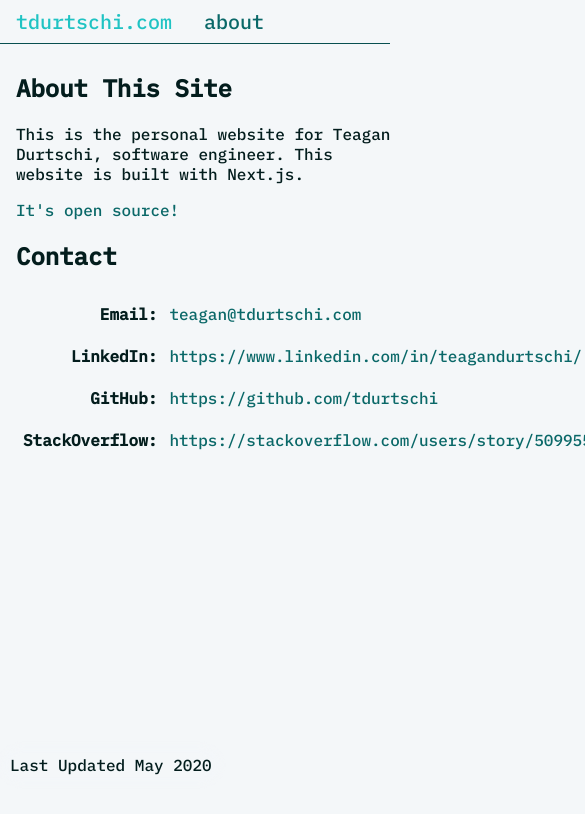
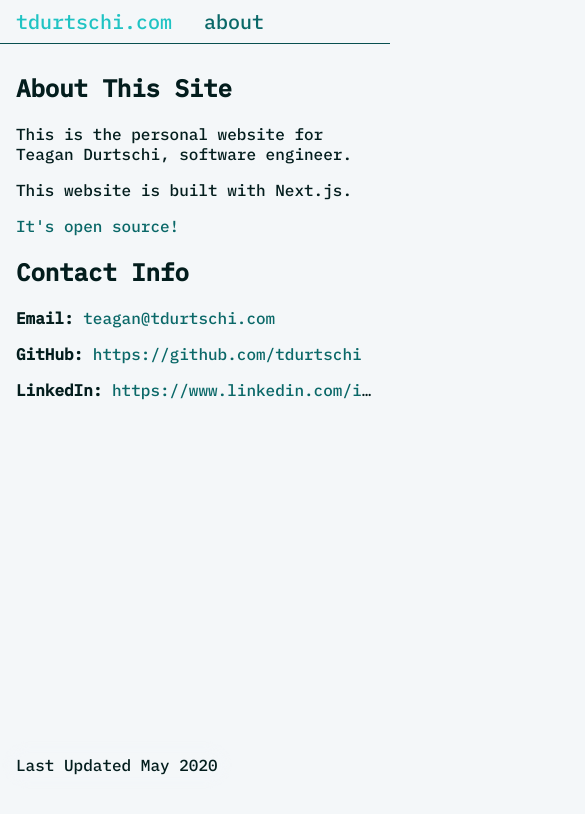
Before and after one commit to tdurtschi/tdurtschi-web, a Next.js app: page /about in a window 390 px wide. Shown: the top 814 px of the page, 585 px wide, since content can reach past the window. Built offline with nearby package versions, Linux system fonts and the light colour scheme.

Commit message:
Fixed up styles on About page so it looks ok on mobile, updated copy.

```diff
--- a/pages/about.js
+++ b/pages/about.js
@@ -7,47 +7,22 @@ export default function About() {
         <>
             <div className={styles.about}>
                 <h2>About This Site</h2>
-                <p>This is the personal website for Teagan Durtschi, software engineer. This website is built with Next.js.</p>
+                <p>This is the personal website for Teagan Durtschi, software engineer. </p>
+                <p>This website is built with Next.js.</p>
                 <p><a href={githubUrl}>It's open source!</a></p>
-                <h2>Contact</h2>
-                <table>
-                    <tbody>
-                        <tr>
-                            <td>
-                                <strong>Email:</strong>
-                            </td>
-                            <td>
-                                <a href="mailto:teagan@teaganmatthewdurtschi.com">teagan@tdurtschi.com</a>
-                            </td>
-                        </tr>
-                        <tr>
-                            <td>
-                                <strong>LinkedIn:</strong>
-                            </td>
-                            <td>
-                                <a
-                                    href="https://www.linkedin.com/in/teagandurtschi/">https://www.linkedin.com/in/teagandurtschi/</a>
-                            </td>
-                        </tr>
-                        <tr>
-                            <td>
-                                <strong>GitHub:</strong>
-                            </td>
-                            <td>
-                                <a href="https://github.com/tdurtschi">https://github.com/tdurtschi</a>
-                            </td>
-                        </tr>
-                        <tr>
-                            <td>
-                                <strong>StackOverflow:</strong>
-                            </td>
-                            <td>
-                                <a
-                                    href="https://stackoverflow.com/users/story/5099555">https://stackoverflow.com/users/story/5099555</a>
-                            </td>
-                        </tr>
-                    </tbody>
-                </table>
+                <h2>Contact Info</h2>
+                <p class={styles.contact}>
+                    <strong>Email: </strong>
+                    <a href="mailto:teagan@teaganmatthewdurtschi.com">teagan@tdurtschi.com</a>
+                </p>
+                <p class={styles.contact}>
+                    <strong>GitHub: </strong>
+                    <a href="https://github.com/tdurtschi">https://github.com/tdurtschi</a>
+                </p>
+                <p class={styles.contact}>
+                    <strong>LinkedIn: </strong>
+                    <a href="https://www.linkedin.com/in/teagandurtschi/">https://www.linkedin.com/in/teagandurtschi/</a>
+                </p>
             </div>
             <Footer>
                 <p>
--- a/styles/About.module.scss
+++ b/styles/About.module.scss
@@ -1,16 +1,15 @@
-
 .about {
+    box-sizing: border-box;
     width:100%;
     padding: 8px 16px;
+
+    p {
+        word-wrap: break-word;
+    }
 }
-.about table {
-    display: block;
-    width: 100%;
+
+.contact {
+    overflow: hidden;
+    white-space: nowrap;
+    text-overflow: ellipsis;
 }
-.about td {
-    padding: 10px 5px;
-    word-wrap: break-word;
-}
-.about td:first-child {
-    text-align: right;
-}
--- a/styles/Footer.module.scss
+++ b/styles/Footer.module.scss
@@ -1,7 +1,7 @@
 .footer{
   p {
     position:fixed;
-    left:10px;
+    left:16px;
     bottom:53px;
     font-size:12pt;
     text-align:left;
```
